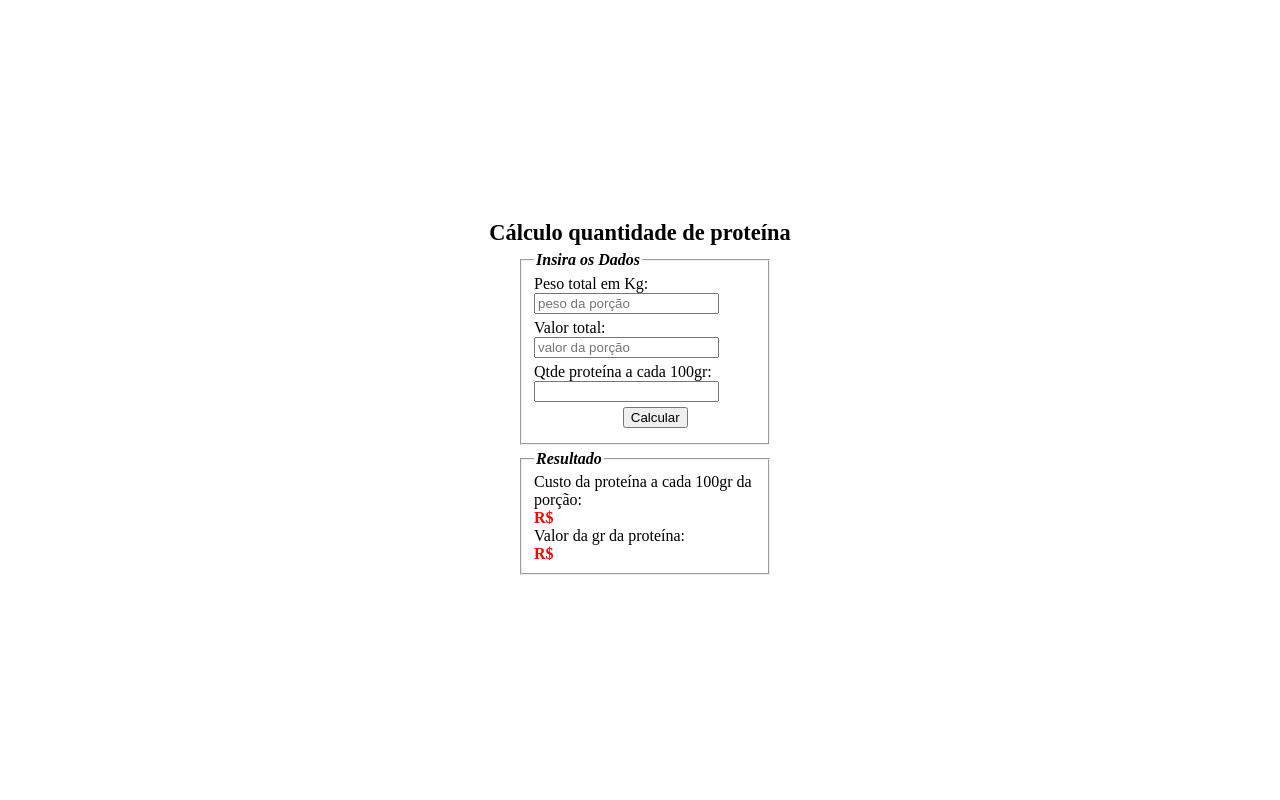
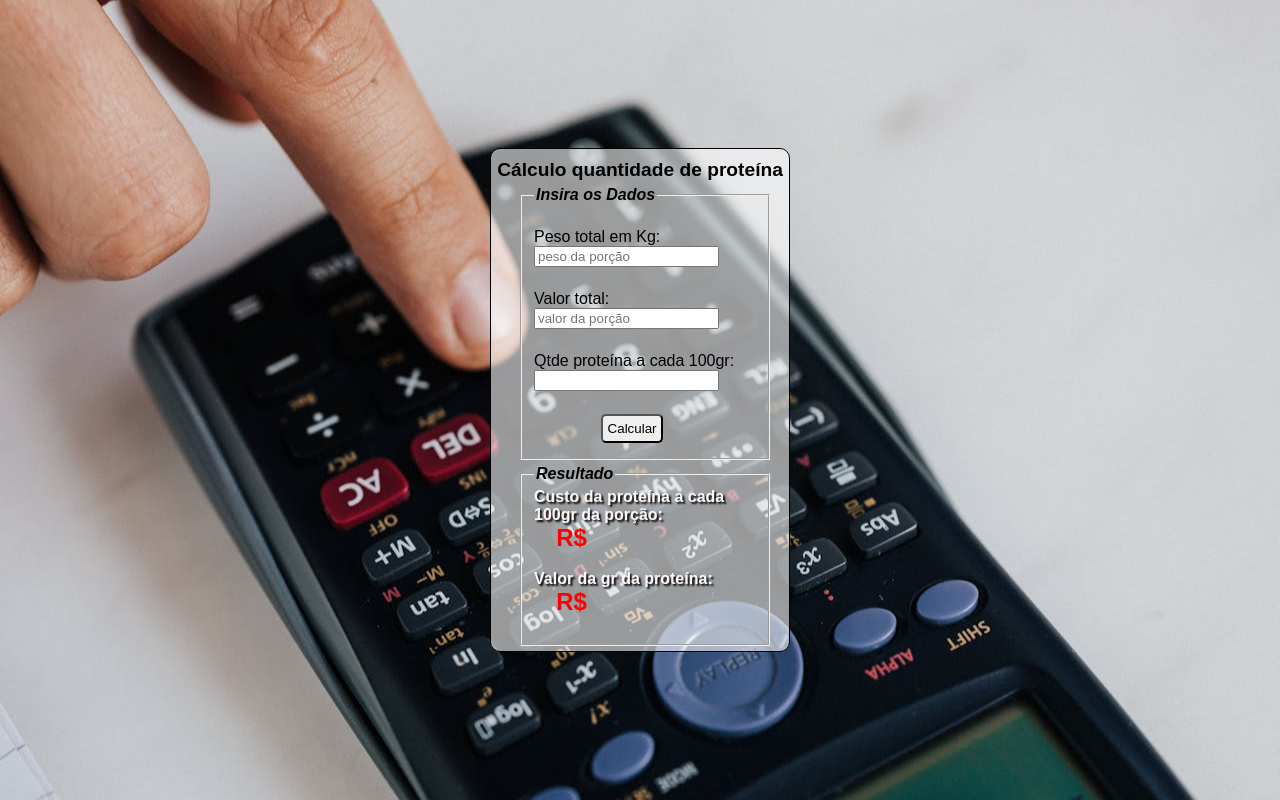
Before and after one commit to jeandreotti/Calculo-proteina, a plain HTML site: page index.html in a window 1280 px wide. Drawn offline with Linux system fonts and the light colour scheme.

Commit message:
atualizado css
atualizado css

```diff
--- a/index.html
+++ b/index.html
@@ -11,21 +11,22 @@
 <body>
 
  <main>
+    <div class="corpo">
         <h1>Cálculo quantidade de proteína</h1>
 
         <div class="painel">
 
              <fieldset>
-             <legend>Insira os Dados</legend>
+                 <legend>Insira os Dados</legend><br>
 
                      <label for="peso">Peso total em Kg:</label> <br>
                          <input type="text" id="peso" name="peso" required  placeholder="peso da porção">
-                 <br>
+                     <br><br>
                      <label for="valor">Valor total:</label> <br>
                          <input type="text" id="valor" name="valor" required placeholder="valor da porção">
-                 <br>
+                     <br><br>
                      <label for="proteina">Qtde proteína a cada 100gr:</label> <br>
-                 <input type="text" id="proteina" name="proteina" required>
+                     <input type="text" id="proteina" name="proteina" required><br><br>
 
                          <!-- <div class="select">
                          <select  id="proteina" name="proteina">
@@ -86,13 +87,14 @@
              <legend>Resultado</legend>
                  <!-- <button type="calcular">Calcula1</button> -->
 
-         <label>Custo da proteína a cada 100gr da porção: </label><br>
+             <label class="label1">Custo da proteína a cada 100gr da porção: </label><br>
              <label id="totalVP">R$ </label>
-         <br>
+             <br><br>
 
-         <label>Valor da gr da proteína:</label><br>
-         <label id="totalProt">R$ </label><br>
+             <label class="label1">Valor da gr da proteína:</label><br>
+             <label id="totalProt">R$ </label><br><br>
              </fieldset>
+         </div>
     </div>
  </main>
 
--- a/style.css
+++ b/style.css
@@ -4,7 +4,10 @@
 *{
     margin: 0px;
     box-sizing: border-box;
+    font-family: Arial, Helvetica, sans-serif;
 }
+
+
 
 main{
     height: 100vh;
@@ -13,10 +16,23 @@ main{
     flex-direction: column;
     align-items: center;
     justify-content: center;
+    background: black url(./calculadora.jpg) ;
+    background-size: cover;
+    background-position: center center;
+
+}
+
+.corpo {
+    width: 300px;
+    background-color: rgba(255, 255, 255, 0.589);
+    padding-top: 10px;
+    border-radius: 10px;
+    border: 1px solid black;
 }
 
 .painel{
     width: 250px;
+    margin: auto;
     /* position: absolute;
     top: 50%;
     left: 50%;
@@ -24,9 +40,10 @@ main{
 }
 
 h1{
-    font-size: 1.4em;
-    width: 60%;
+    font-size: 1.2em;
+    width: 100%;
     text-align: center;
+    margin: auto;
 }
 
 legend{
@@ -59,7 +76,9 @@ select:hover{
 option{
     text-align: center;
 }
+label{
 
+}
 input{
     margin-bottom: 5px;
 }
@@ -70,13 +89,25 @@ input:hover{
 
 .botaoCalc{
     position: relative;
-    left: 40%;
+    left: 30%;
+    padding: 5px;
+    border-radius: 5px;
+
+
 }
 
 
-
+.label1{
+    text-align: center;
+    color: rgb(252, 246, 246);
+    text-shadow: 2px 2px 2px rgba(0, 0, 0, 0842);
+    font-weight: bold;
+}
 
 #totalProt , #totalVP {
+    position: relative;
+    left: 10%;
+    font-size: 1.5em;
     color: red;
     font-weight: bolder;
 }
```
Also changed, not shown: calculadora.jpg (added). Lines whose indentation alone changed are shown as unchanged.
